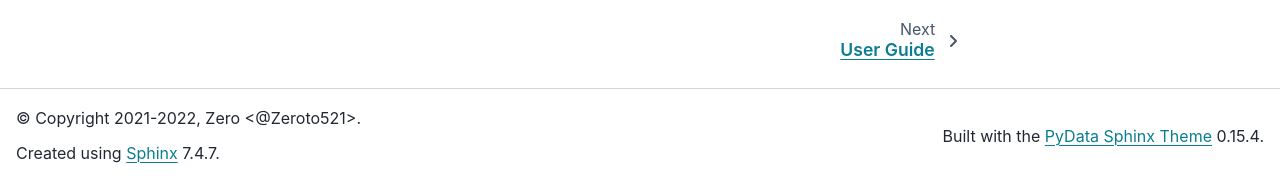
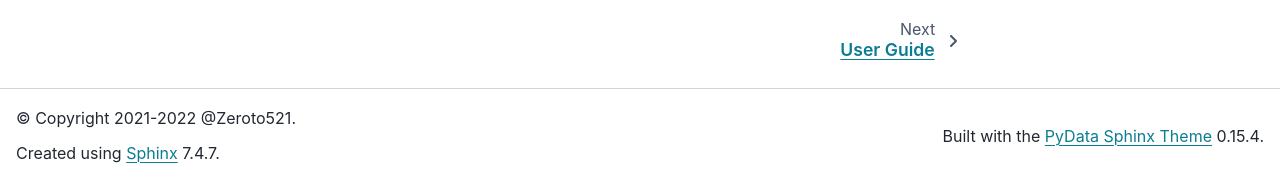
Before and after one commit to Zeroto521/my-data-toolkit, a Sphinx documentation site: the page built from doc/source/index.rst, in a window 1280 px wide and 900 px high, scrolled down 1095 px. Shown: the part 718-897 px from the top of the window. Built offline with Sphinx 7.4.7 and the PyData theme 0.15.4, drawn with Linux system fonts in a browser that asks for light colours.

Commit message:
DOC: Update author information (#689)

```diff
--- a/doc/source/conf.py
+++ b/doc/source/conf.py
@@ -28,8 +28,8 @@ version = release = (
 # fmt: on
 
 project = "My Data Toolkit"
-author = "Zero <@Zeroto521>"
-copyright = f"2021-{datetime.now().year}, {author}"  # pylint: disable=redefined-builtin
+author = "@Zeroto521"
+copyright = f"2021-{datetime.now().year} {author}"  # pylint: disable=redefined-builtin
 github_url = "https://github.com/Zeroto521/my-data-toolkit"
 
 
```
